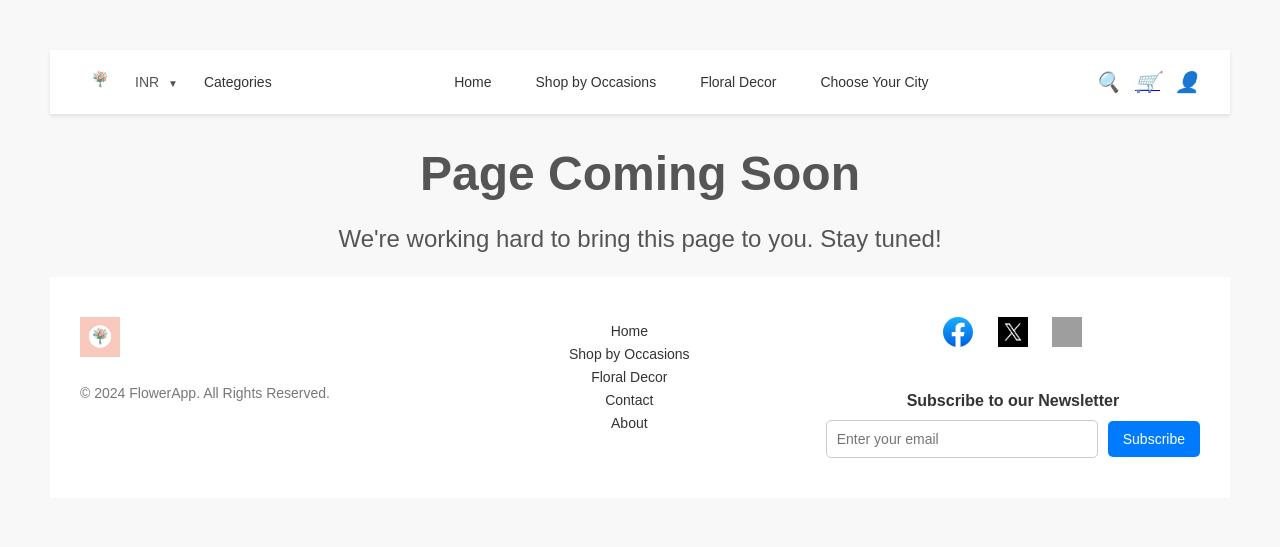
After one commit to Nilanjanak/MedicalTourismApp, a Django app: page /coming-soon/ in a window 1280 px wide. The commit adds this page. Shown: the top 547 px of the page. Run offline with Django 5.2, Linux system fonts and the light colour scheme; parts of the project's set-up code (start-up, migrations or seed data) failed here and were passed over; grey boxes are pictures that could not be loaded.

Commit message:
Coming Soon Page added

```diff
--- a/shop/urls.py
+++ b/shop/urls.py
@@ -6,6 +6,7 @@ app_name = 'shop'
 
 urlpatterns = [
     path('', views.product_list, name='product_list'),
+    path('coming-soon/', views.coming_soon, name='coming_soon'),
     path("search/", SearchResultsView.as_view(), name="search_results"),
     path(
         '<slug:category_slug>/',
--- a/shop/views.py
+++ b/shop/views.py
@@ -53,3 +53,7 @@ def category_products(request, category_id):
         'products': products,
     }
     return render(request, 'shop/product/category_products.html', context)
+
+
+def coming_soon(request):
+    return render(request, 'shop/coming_soon.html')
--- a/templates/base.html
+++ b/templates/base.html
@@ -582,9 +582,9 @@ footer {
             <!-- Navigation Links -->
             <ul class="nav-menu">
                 <li><a href="{% url 'shop:product_list' %}">Home</a></li>
-                <li><a href="#">Shop by Occasions</a></li>
-                <li><a href="#">Floral Decor</a></li>
-                <li><a href="#">Choose Your City</a></li>
+                <li><a href="{% url 'shop:coming_soon' %}">Shop by Occasions</a></li>
+                <li><a href="{% url 'shop:coming_soon' %}">Floral Decor</a></li>
+                <li><a href="{% url 'shop:coming_soon' %}">Choose Your City</a></li>
             </ul>
 
             <!-- Search, Cart, and Profile Section -->
--- /dev/null
+++ b/templates/shop/coming_soon.html
@@ -0,0 +1,33 @@
+{% extends "base.html" %}
+{% load static %}
+
+{% block content %}
+<!DOCTYPE html>
+<html lang="en">
+<head>
+    <meta charset="UTF-8">
+    <meta name="viewport" content="width=device-width, initial-scale=1.0">
+    <title>Page Coming Soon</title>
+    <style>
+        body {
+            font-family: Arial, sans-serif;
+            text-align: center;
+            padding: 50px;
+            background-color: #f8f8f8;
+            color: #555;
+        }
+        h1 {
+            font-size: 3em;
+            margin-bottom: 20px;
+        }
+        p {
+            font-size: 1.5em;
+        }
+    </style>
+</head>
+<body>
+    <h1>Page Coming Soon</h1>
+    <p>We're working hard to bring this page to you. Stay tuned!</p>
+</body>
+</html>
+{% endblock %}
```
